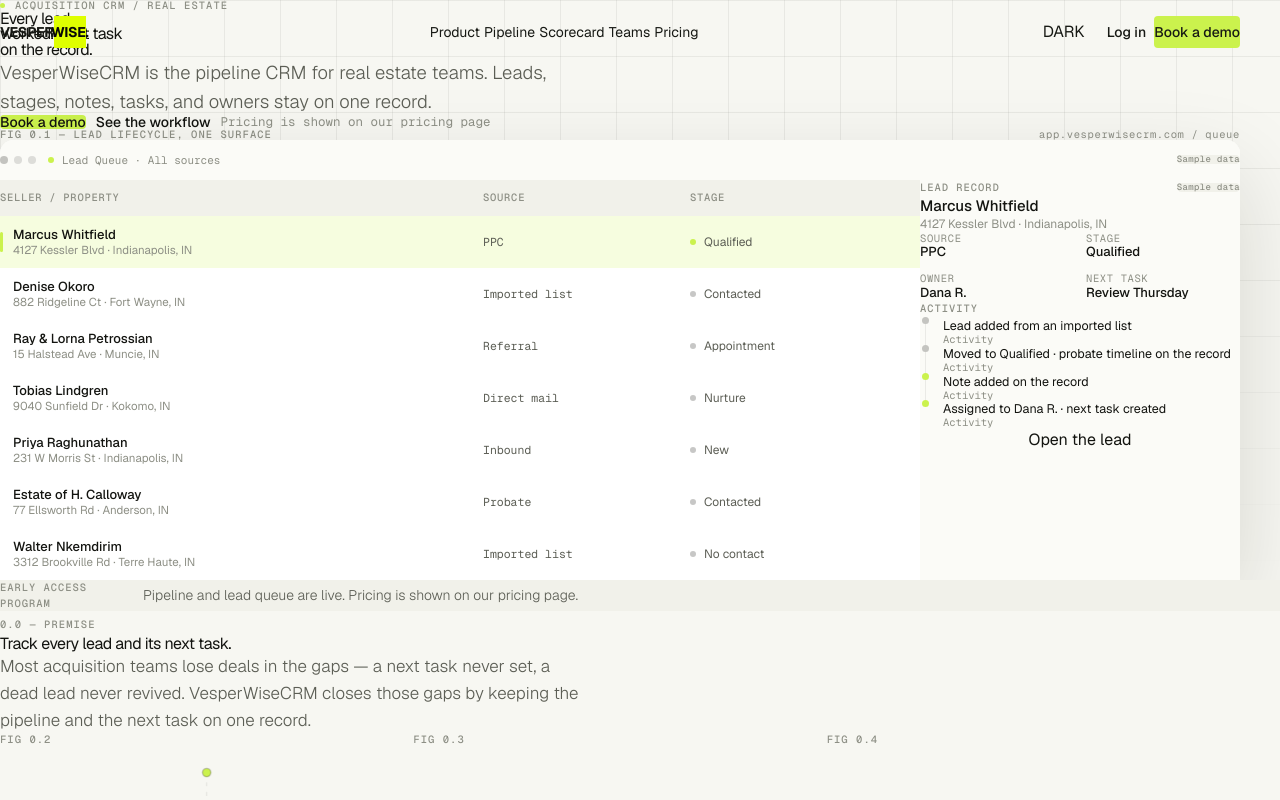
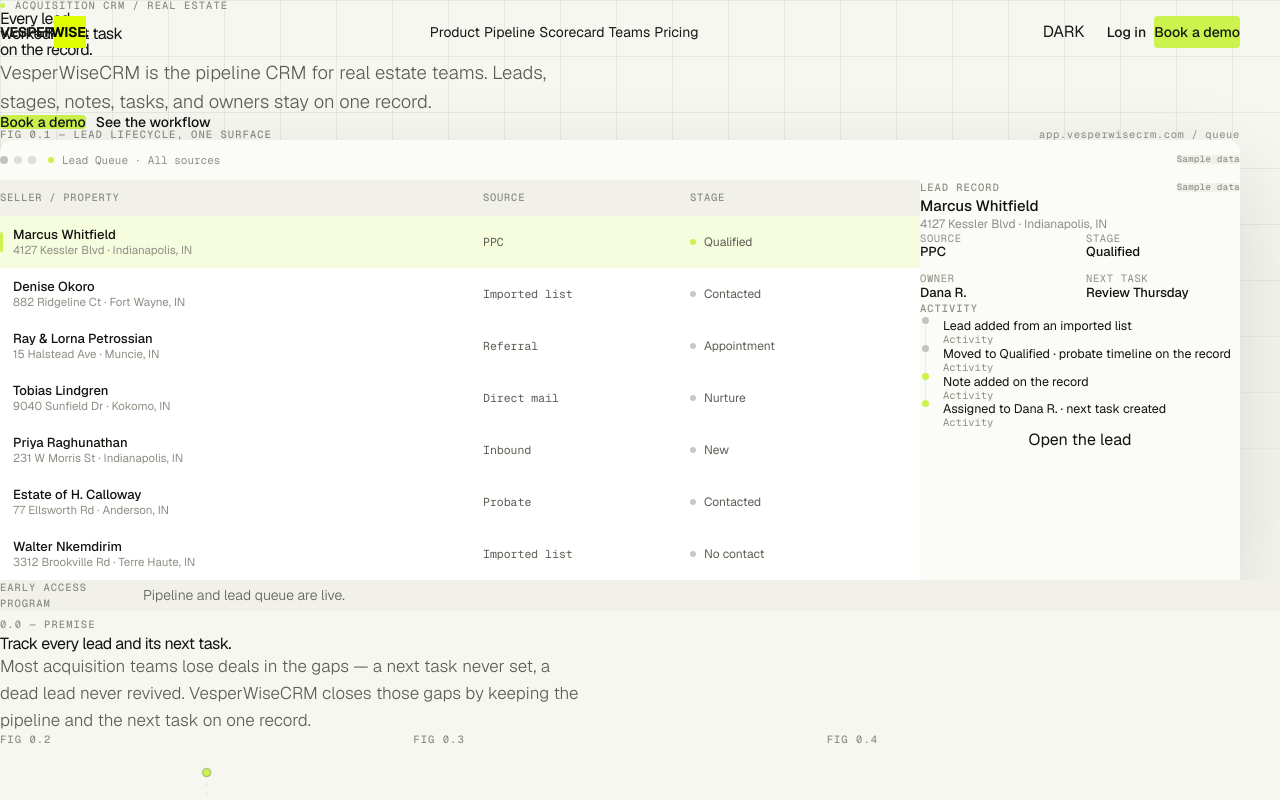
Before and after one commit to abdorabee/vesperwisecrm, a Next.js app: page /home in a window 1280 px wide. Shown: the top 800 px of the page. Built offline with nearby package versions, Linux system fonts and the light colour scheme; no server answers.

Commit message:
Drop the repeated pricing line on the home page.
Give the early-access and pricing sections their own headings and keep a single link to /pricing.

Co-authored-by: abdorabee1134 <abdorabee1134@gmail.com>

```diff
--- a/src/components/marketing/mock/mock-data.ts
+++ b/src/components/marketing/mock/mock-data.ts
@@ -19,7 +19,7 @@ export const MARKETING_HERO_COPY: MarketingHeroCopy = {
     "VesperWiseCRM is the pipeline CRM for real estate teams. Leads, stages, notes, tasks, and owners stay on one record.",
   primaryCta: "Book a demo",
   secondaryCta: "See the workflow",
-  note: "Pricing is shown on our pricing page",
+  note: "",
   browserTitle: "Lead Queue · All sources",
 };
 
--- a/src/components/marketing/sections/hero.tsx
+++ b/src/components/marketing/sections/hero.tsx
@@ -45,9 +45,11 @@ export function Hero() {
             >
               {MARKETING_HERO_COPY.secondaryCta}
             </a>
-            <span className="font-mono text-[12.5px] leading-none text-[var(--mkt-text3)] sm:ml-1.5">
-              {MARKETING_HERO_COPY.note}
-            </span>
+            {MARKETING_HERO_COPY.note ? (
+              <span className="font-mono text-[12.5px] leading-none text-[var(--mkt-text3)] sm:ml-1.5">
+                {MARKETING_HERO_COPY.note}
+              </span>
+            ) : null}
           </div>
         </Reveal>
 
--- a/src/components/marketing/sections/pricing-preview.tsx
+++ b/src/components/marketing/sections/pricing-preview.tsx
@@ -14,7 +14,7 @@ export function PricingPreview() {
             9.0 — PRICING
           </span>
           <h2 className="mt-5 font-sans text-[clamp(30px,3.4vw,44px)] leading-[1.05] font-normal tracking-normal text-balance text-[var(--mkt-text)]">
-            Pricing is shown on our pricing page
+            Pricing.
           </h2>
           <Link
             href="/pricing"
--- a/src/components/marketing/sections/proof-strip.tsx
+++ b/src/components/marketing/sections/proof-strip.tsx
@@ -13,7 +13,7 @@ export function ProofStrip() {
 
         <div className="flex min-w-0 flex-1 flex-wrap items-center gap-x-8 gap-y-3">
           <span className="font-sans text-sm leading-[1.4] font-light text-[var(--mkt-text2)]">
-            Pipeline and lead queue are live. Pricing is shown on our pricing page.
+            Pipeline and lead queue are live.
           </span>
         </div>
       </div>
--- a/src/components/marketing/sections/testimonials.tsx
+++ b/src/components/marketing/sections/testimonials.tsx
@@ -12,7 +12,7 @@ export function Testimonials() {
               </span>
             </div>
             <h2 className="mt-5 max-w-[20ch] font-sans text-[clamp(30px,3.4vw,44px)] leading-[1.05] font-normal tracking-normal text-balance text-[var(--mkt-text)]">
-              Pricing is shown on our pricing page
+              Early access.
             </h2>
           </div>
         </Reveal>
@@ -20,7 +20,7 @@ export function Testimonials() {
         <div className="mt-12 rounded-[14px] border border-[color:var(--mkt-border)] bg-[var(--mkt-surface)] p-8 shadow-[0_18px_50px_color-mix(in_oklch,var(--mkt-text)_6%,transparent)]">
           <p className="font-sans text-[15px] leading-[1.65] font-light text-[var(--mkt-text2)]">
             VesperWiseCRM is in early access. Pipeline and lead queue are live.
-            Pricing is shown on our pricing page. Book a demo if you want a walkthrough before you sign up.
+            Book a demo if you want a walkthrough before you sign up.
           </p>
         </div>
       </div>
```
Also changed, not shown: 2 other files (tests, documents, lock files or other folders).
